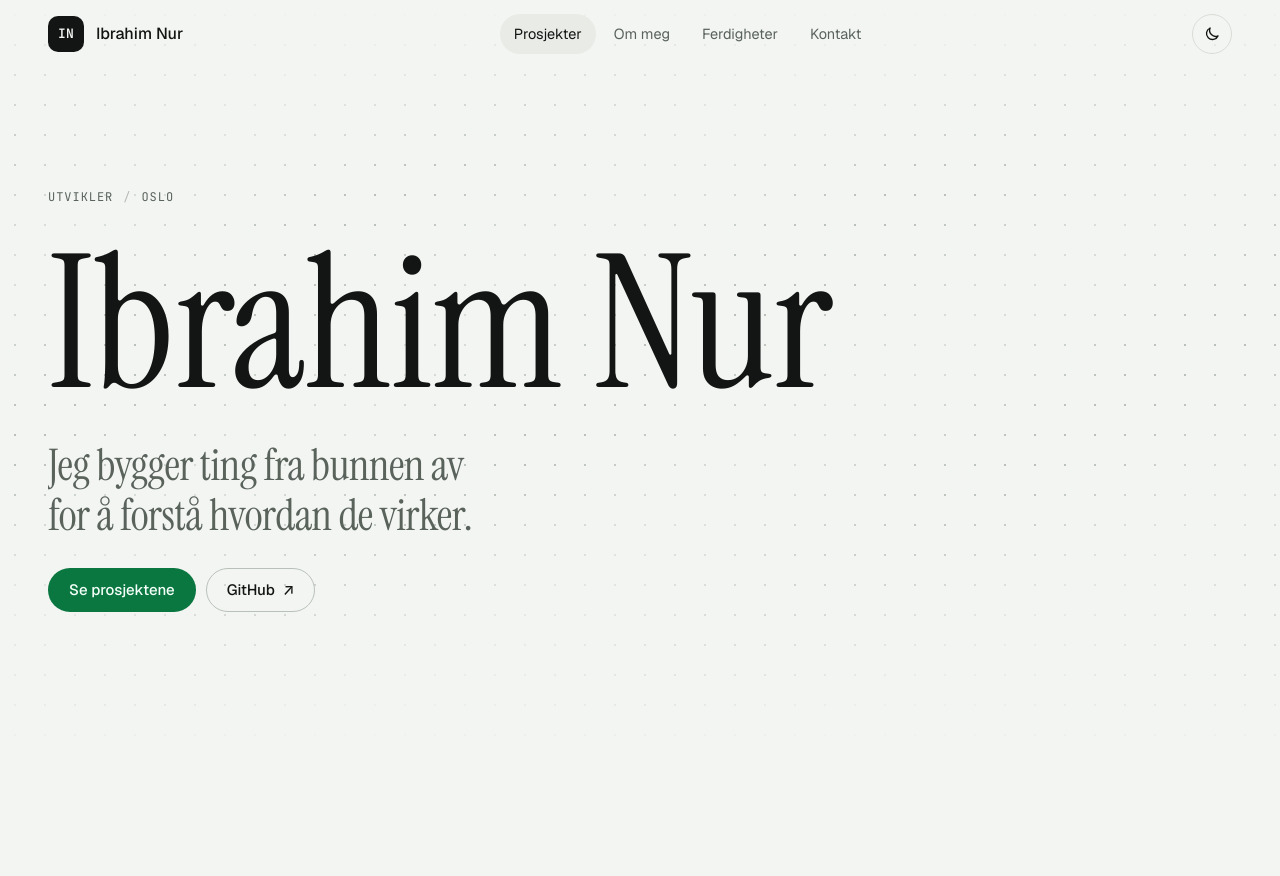
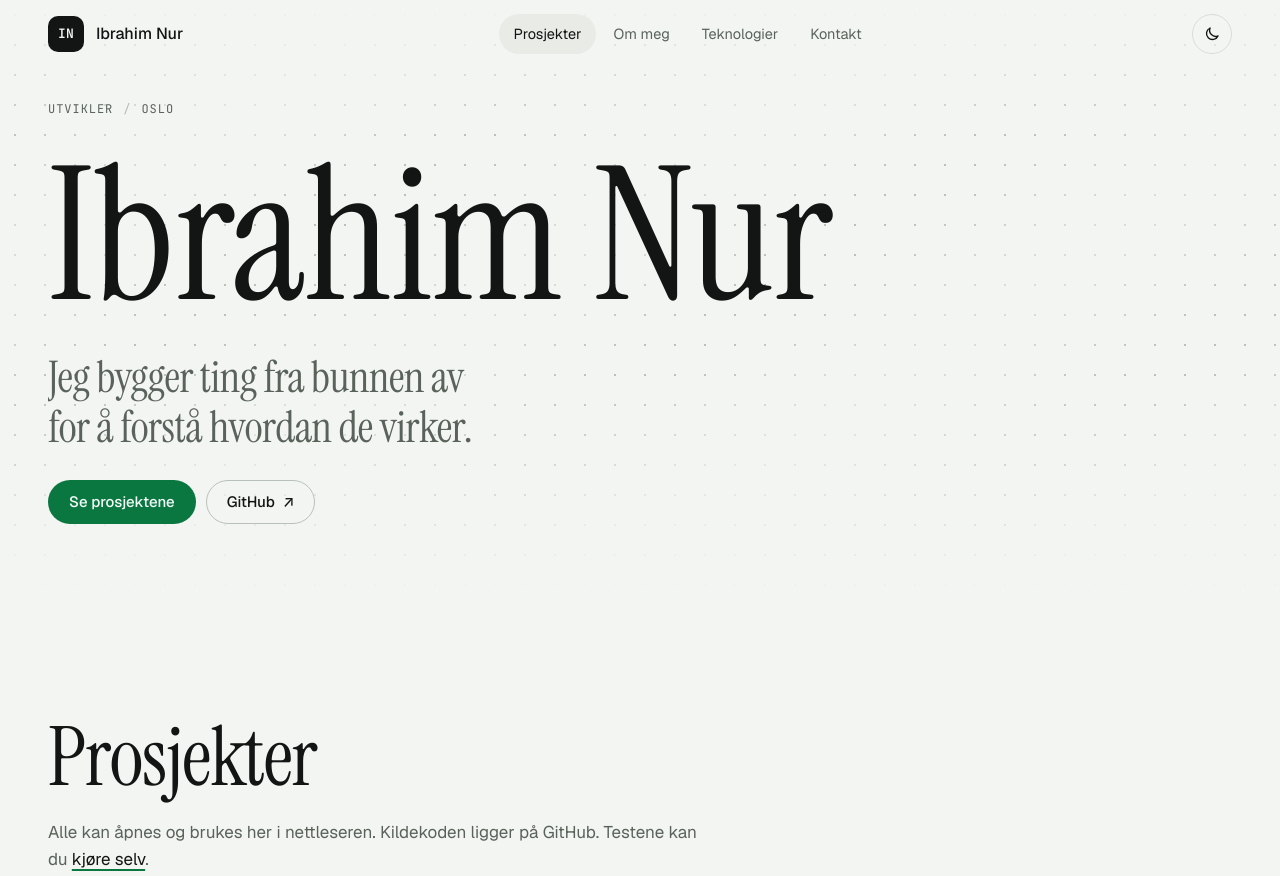
Before and after one commit to ibranur0/portfolio, a plain HTML site: page index.html in a window 1280 px wide. Shown: the top 876 px of the page. Drawn offline with Linux system fonts and the light colour scheme.

Commit message:
Teknologier i stedet for ferdigheter, og lavere topp på forsiden

```diff
--- a/assets/css/home.css
+++ b/assets/css/home.css
@@ -59,8 +59,8 @@
 
 /* ---------- Hero ---------- */
 .hero {
-  position: relative; min-height: min(100svh, 1040px);
-  /* Innholdet står midt i skjermbildet, litt over midten (mer luft under enn over). */
+  /* Litt lavere enn skjermen, så toppen av prosjektene synes og man skjønner at siden fortsetter. */
+  position: relative; min-height: min(78svh, 860px);
   display: flex; flex-direction: column; justify-content: center;
   padding: 96px var(--gutter) clamp(64px, 12vh, 140px); overflow: hidden;
 }
@@ -90,6 +90,8 @@
 
 @media (max-width: 640px) {
   .hero-cta .btn { flex: 1 1 auto; }
+  /* På mobil følger toppen innholdet, så prosjektene kommer rett under. */
+  .hero { min-height: 0; padding-top: 128px; padding-bottom: 24px; }
 }
 
 /* ---------- Seksjoner ---------- */
@@ -99,6 +101,8 @@
   /* Når en lenke hopper hit, skal overskriften havne rett under menyen. */
   scroll-margin-top: calc(var(--space) * -1);
 }
+/* Prosjektene kommer rett etter toppen, så her trengs mindre luft. */
+#prosjekter { --space: clamp(40px, 6vw, 80px); }
 .section-head { max-width: 820px; margin-bottom: clamp(28px, 5vw, 56px); }
 .section-head h2, .contact-title {
   font-family: var(--font-display); font-weight: 400; letter-spacing: -.015em;
@@ -201,7 +205,7 @@ text.art-big { font-size: 15px; }
 .about-card dd { text-align: right; }
 @media (max-width: 800px) { .about { grid-template-columns: 1fr; } }
 
-/* ---------- Ferdigheter ---------- */
+/* ---------- Teknologier ---------- */
 .skills { display: grid; grid-template-columns: repeat(4, 1fr); border-top: 1px solid var(--line); }
 .skill-group { padding: 28px 24px 8px 0; }
 .skill-group + .skill-group { padding-left: 24px; border-left: 1px solid var(--line); }
--- a/assets/js/site.config.js
+++ b/assets/js/site.config.js
@@ -5,7 +5,7 @@ export const site = {
   title: 'Utvikler',
   location: 'Oslo',
   email: 'ibrahimnur003@gmail.com',
-  seeking: 'Utviklerstilling',
+  seeking: 'IT-stillinger',
 
   // Uten brukernavn vises ingen GitHub-lenker.
   github: { user: 'ibranur0', repo: 'portfolio', branch: 'main' },
@@ -24,18 +24,27 @@ export const site = {
     'Nå leter jeg etter min første jobb i IT, et sted der jeg kan fortsette å lære.',
   ],
 
-  // project er prosjektet der jeg har brukt ferdigheten, og forsiden lenker dit.
-  // note brukes når det ikke finnes noe prosjekt.
+  // Teknologiene på forsiden. project er prosjektet der den er brukt, og forsiden lenker dit.
   skills: [
     {
       group: 'Språk',
       items: [
         { name: 'JavaScript', project: 'kvist' },
         { name: 'Java', project: 'stromsmart' }, // API-et bak Strømsmart
-        { name: 'Kotlin', project: null, note: 'Fra studiet' },
         { name: 'Python', project: 'stromsmart' },
         { name: 'SQL', project: 'sql-lab' },
         { name: 'GLSL', project: 'straale' },
+      ],
+    },
+    {
+      group: 'Verktøy',
+      items: [
+        { name: 'PostgreSQL', project: 'sql-lab' },
+        { name: 'Spring Boot', project: 'stromsmart' },
+        { name: 'REST-API', project: 'stromsmart' },
+        { name: 'WebGL 2', project: 'straale' },
+        { name: 'WebAssembly', project: 'sql-lab' },
+        { name: 'Web Workers', project: 'sjakk' },
       ],
     },
     {
@@ -47,26 +56,17 @@ export const site = {
         { name: 'Automater og regex', project: 'regex' },
         { name: 'Søk i spilltrær', project: 'sjakk' },
         { name: 'Fysikksimulering', project: 'bro' },
-      ],
-    },
-    {
-      group: 'Data og grafikk',
-      items: [
-        { name: 'PostgreSQL', project: 'sql-lab' },
-        { name: 'Spørreplaner og indekser', project: 'sql-lab' },
-        { name: 'REST-API-er', project: 'stromsmart' },
-        { name: 'WebGL 2 og strålesporing', project: 'straale' },
         { name: 'Nevrale nettverk', project: 'nevralt' },
       ],
     },
     {
-      group: 'Arbeidsmåte',
+      group: 'Testing',
       items: [
         { name: 'Egenskapstester med feilinjeksjon', project: 'raft' },
         { name: 'Differensiell testing', project: 'regex' },
         { name: 'Enhetstester', project: 'kvist' },
-        { name: 'Web Workers', project: 'sjakk' },
-        { name: 'Git', project: null },
+        { name: 'Gradientkontroll', project: 'nevralt' },
+        { name: 'Perft', project: 'sjakk' },
       ],
     },
   ],
--- a/index.html
+++ b/index.html
@@ -55,7 +55,7 @@
     <nav class="nav-links" id="nav-links" aria-label="Hovedmeny">
       <a href="#prosjekter">Prosjekter</a>
       <a href="#om">Om meg</a>
-      <a href="#ferdigheter">Ferdigheter</a>
+      <a href="#teknologier">Teknologier</a>
       <a href="#kontakt">Kontakt</a>
     </nav>
     <div class="nav-actions">
@@ -102,16 +102,16 @@
           <dl>
             <div><dt>Sted</dt><dd data-cfg="location">Oslo</dd></div>
             <div><dt>Språk</dt><dd id="about-languages">Norsk, engelsk</dd></div>
-            <div><dt>Ser etter</dt><dd data-cfg="seeking">Utviklerstilling</dd></div>
+            <div><dt>Ser etter</dt><dd data-cfg="seeking">IT-stillinger</dd></div>
           </dl>
         </div>
       </div>
     </section>
 
-    <section class="section" id="ferdigheter" aria-labelledby="h-ferdigheter">
+    <section class="section" id="teknologier" aria-labelledby="h-teknologier">
       <header class="section-head reveal">
-        <h2 id="h-ferdigheter">Ferdigheter</h2>
-        <p class="section-sub">Hver linje peker til prosjektet der jeg har brukt det.</p>
+        <h2 id="h-teknologier">Teknologier</h2>
+        <p class="section-sub">Det jeg har brukt i prosjektene her. Hver linje peker til et prosjekt.</p>
       </header>
       <div class="skills reveal" id="skills"></div>
     </section>
```
